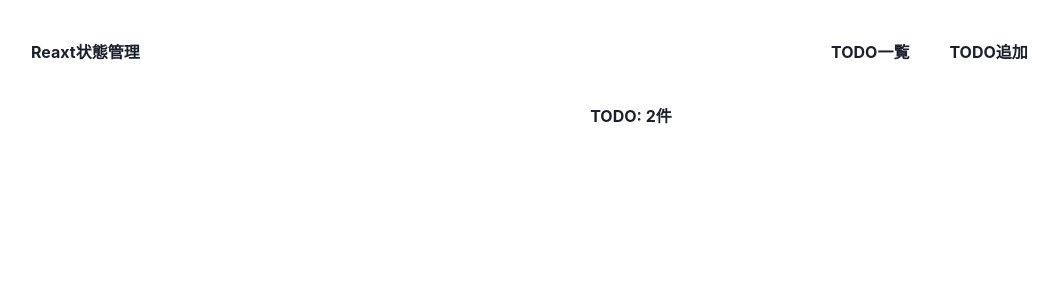
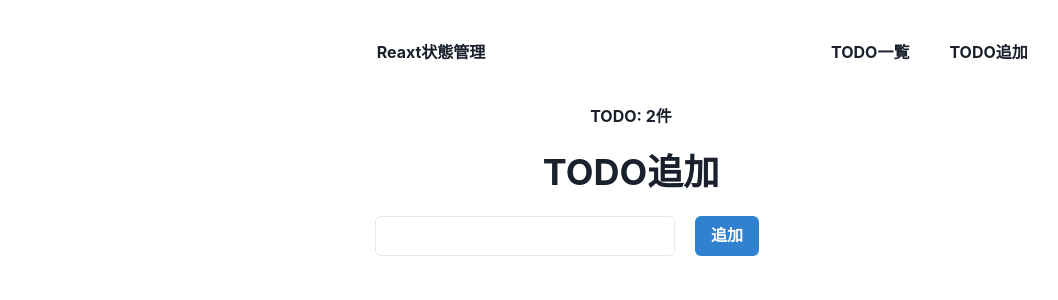
Before and after one commit to omegamaster86/next, a Next.js app: page /state-Manegement/todo-add in a window 1280 px wide. Shown: the top 300 px of the page, without its empty margins (9-1067 px from the left). Built offline with nearby package versions, Linux system fonts and the light colour scheme.

Commit message:
form系の機能追加

```diff
--- a/app/state-Manegement/todo-add/page.tsx
+++ b/app/state-Manegement/todo-add/page.tsx
@@ -1,10 +1,27 @@
-import React from 'react'
+'use client'
+
+import React, { ComponentProps } from 'react'
 import { Header } from '../components/header'
+import { Button, FormControl, Input} from '@chakra-ui/react'
 
 const add = () => {
+  const handleSubmit: ComponentProps<"form">["onSubmit"] = (e) => {
+    e.preventDefault();
+    const text = e.currentTarget.text.value;
+    console.log(text);
+    e.currentTarget.reset();
+  }
+
   return (
-    <div>
+    <div className='text-center'>
       <Header />
+      <h3 className='font-bold text-4xl mt-6'>TODO追加</h3>
+        <form className='flex mx-96 pt-6' onSubmit={handleSubmit}>
+          <FormControl isRequired w={300}>
+            <Input type='text' name='text'/>
+          </FormControl>
+          <Button colorScheme='blue' ml={5} type='submit'>追加</Button>
+        </form>
     </div>
   )
 }
```
